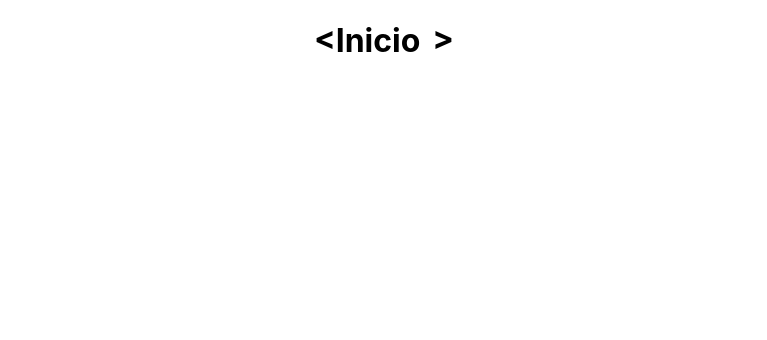
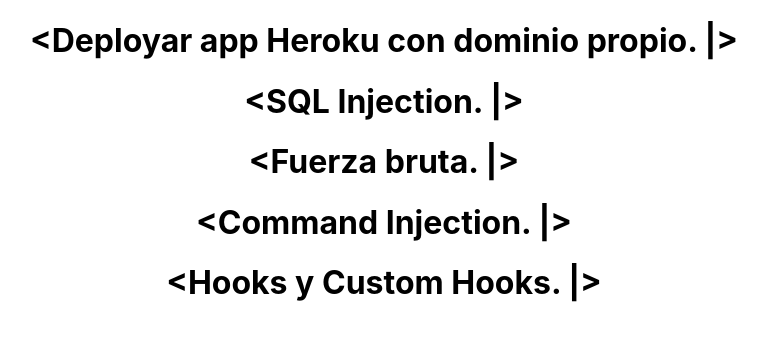
Before and after one commit to LuisGuzman22/portfolio, a React (Create React App) app: page / in a window 1280 px wide. Shown: the top 340 px of the page, without its empty margins (256-1023 px from the left). Built offline with nearby package versions, Linux system fonts and the light colour scheme.

Commit message:
Estructura

```diff
--- a/package.json
+++ b/package.json
@@ -12,6 +12,7 @@
     "@types/react-dom": "^16.9.9",
     "react": "^17.0.1",
     "react-dom": "^17.0.1",
+    "react-markdown": "^5.0.2",
     "react-scripts": "4.0.0",
     "typescript": "^4.0.5",
     "web-vitals": "^0.2.4"
--- a/src/components/Home/index.tsx
+++ b/src/components/Home/index.tsx
@@ -1,9 +1,15 @@
 import React from 'react'
+import { CoursesList } from '../common/CoursesList'
+import { coursesList } from './../../data/coursesList';
 
 export const Home = () => {
     return (
         <>
-            <h1>&#60;Inicio<span className='blink'>|</span>&#62; </h1>
+            {coursesList.map(course => {
+                return <CoursesList
+                    key={course.id}
+                    {...course} />
+            })}
         </>
     )
 }
--- /dev/null
+++ b/src/components/common/CoursesList/index.tsx
@@ -0,0 +1,9 @@
+import React from 'react'
+
+export const CoursesList = (courses: any) => {
+    return (
+        <>
+            <h1>&#60;{courses.titulo}<span className='blink'> |</span>&#62; </h1>
+        </>
+    )
+}
--- /dev/null
+++ b/src/data/coursesList.tsx
@@ -0,0 +1,42 @@
+export const coursesList = [
+    {
+        id: 1,
+        "titulo": "Deployar app Heroku con dominio propio.",
+        "subtitulo": "¿Como poder deployar una app montada en heroku con un dominio propio?",
+        "cuerpo": "MARKDOWN",
+        "imagen": "",
+        "fecha": "07/11/2020"
+    },
+    {
+        id: 2,
+        "titulo": "SQL Injection.",
+        "subtitulo": "¿Como poder deployar una app montada en heroku con un dominio propio?",
+        "cuerpo": "MARKDOWN",
+        "imagen": "",
+        "fecha": "07/11/2020"
+    },
+    {
+        id: 3,
+        "titulo": "Fuerza bruta.",
+        "subtitulo": "¿Como poder deployar una app montada en heroku con un dominio propio?",
+        "cuerpo": "MARKDOWN",
+        "imagen": "",
+        "fecha": "07/11/2020"
+    },
+    {
+        id: 4,
+        "titulo": "Command Injection.",
+        "subtitulo": "¿Como poder deployar una app montada en heroku con un dominio propio?",
+        "cuerpo": "MARKDOWN",
+        "imagen": "",
+        "fecha": "07/11/2020"
+    },
+    {
+        id: 5,
+        "titulo": "Hooks y Custom Hooks.",
+        "subtitulo": "¿Como poder deployar una app montada en heroku con un dominio propio?",
+        "cuerpo": "MARKDOWN",
+        "imagen": "",
+        "fecha": "07/11/2020"
+    }
+]
```
Also changed, not shown: 1 other file (tests, documents, lock files or other folders).
